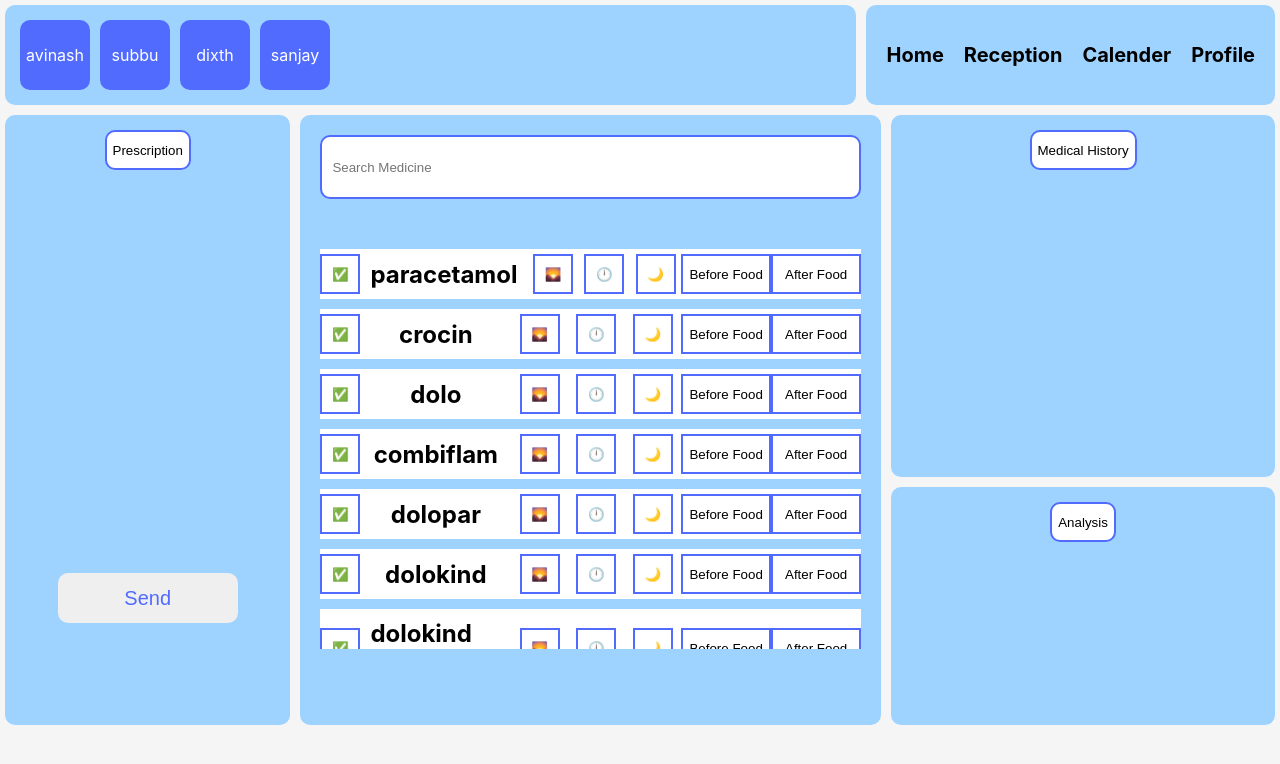
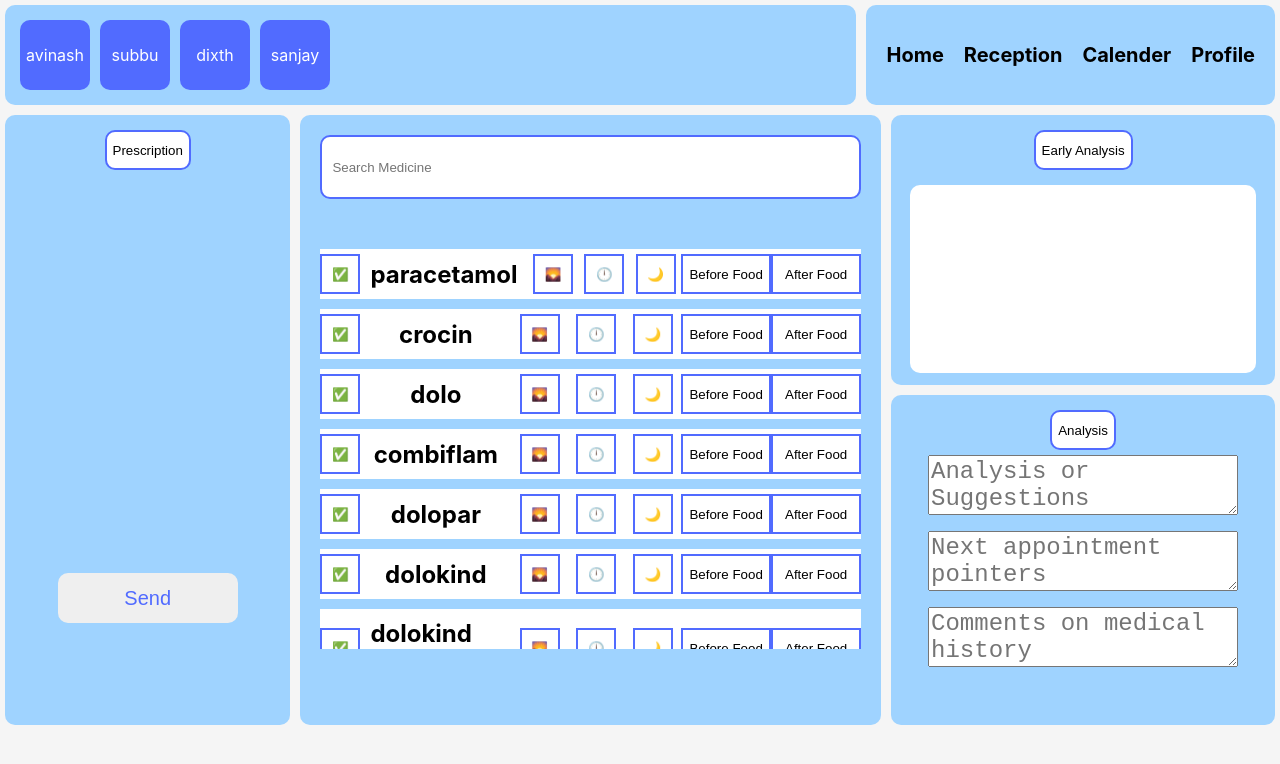
Before and after one commit to avinash84319/DoctorFrontend-web, a React (Create React App) app: page /apt in a window 1280 px wide. Shown: the top 764 px of the page. Built offline with nearby package versions, Linux system fonts and the light colour scheme.

Commit message:
everything working until adding prescription

```diff
--- /dev/null
+++ b/src/components/Analysis.js
@@ -0,0 +1,13 @@
+import '../css/Analysis.css';
+
+function Analysis() {
+    return (
+        <div className='analysis-comp'>
+        <textarea className='analysis-text' placeholder='Analysis or Suggestions'></textarea>
+        <textarea className='analysis-text' placeholder='Next appointment pointers'></textarea>
+        <textarea className='analysis-text' placeholder='Comments on medical history'></textarea>
+        </div>
+    );
+}
+
+export default Analysis;
--- /dev/null
+++ b/src/components/EarlyAnalysis.js
@@ -0,0 +1,12 @@
+import React from "react";
+import "../css/EarlyAnalysis.css";
+
+function EarlyAnalysis() {
+  return (
+    <div className="early-analysis">
+
+    </div>
+  );
+}
+
+export default EarlyAnalysis;
--- /dev/null
+++ b/src/css/Analysis.css
@@ -0,0 +1,16 @@
+.analysis-comp{
+    display: flex;
+    flex-direction: column;
+    align-items: center;
+    justify-content: center;
+    width: 100%;
+    margin-bottom: 2rem;
+
+}
+
+.analysis-text{
+    font-size: 1.5rem;
+    font-weight: 500;
+    color: #000000;
+    margin-bottom: 1rem;
+}
--- a/src/css/Appointment.css
+++ b/src/css/Appointment.css
@@ -192,6 +192,9 @@
     border-radius: 10px;
     padding: 10px;
     margin: 5px;
+    display: flex;
+    flex-direction: column;
+    align-items: center;
 }
 
 .analysis{
@@ -221,6 +224,9 @@
     width: 99.5%;
     border-radius: 10px;
     margin:5px;
+    display: flex;
+    flex-direction: column;
+    align-items: center;
 }
 
 .partition-but{
--- /dev/null
+++ b/src/css/EarlyAnalysis.css
@@ -0,0 +1,7 @@
+.early-analysis {
+    margin-top: 10px;
+    height: 75%;
+    width: 95%;
+    background-color: white;
+    border-radius: 10px;
+}
--- a/src/screens/Appointment.js
+++ b/src/screens/Appointment.js
@@ -1,6 +1,8 @@
 import { Link } from 'react-router-dom';
 import '../css/Appointment.css';
 import React, { useState } from 'react';
+import Analysis from '../components/Analysis';
+import EarlyAnalysis from '../components/EarlyAnalysis';
 
 function Appointment() {
 
@@ -162,10 +164,12 @@ function Appointment() {
                     </div>
                 </div>
                 <div className='medical-history'>
-                    <button onClick={changeclass} className='partition-but' value='medical-history'>Medical History</button>
+                    <button onClick={changeclass} className='partition-but' value='medical-history'>Early Analysis</button>
+                    <EarlyAnalysis />
                 </div>
                 <div className='analysis'>
                     <button onClick={changeclass} className='partition-but' value='analysis'>Analysis</button>
+                    <Analysis />
                 </div>
             </div>
         </div>
```
